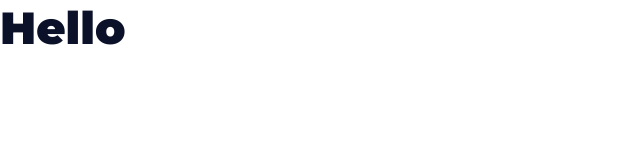
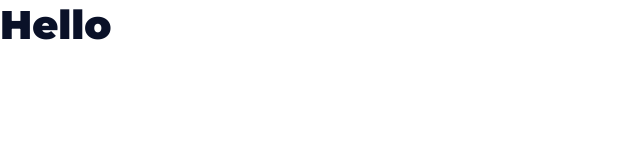
Before and after one commit to wesquel/lading-page-react, a React (Create React App) app: page / in a window 1280 px wide. Shown: the top 160 px of the page, without its empty margins (0-640 px from the left). Built offline with nearby package versions, Linux system fonts and the light colour scheme.

Commit message:
adicionando estado de upperCase no componente

```diff
--- a/src/components/Heading/index.jsx
+++ b/src/components/Heading/index.jsx
@@ -1,11 +1,25 @@
 import P from "prop-types";
 import * as Styled from "./styles";
 
-export const Heading = ({ children, light = false }) => {
-  return <Styled.Title light={light}>{children}</Styled.Title>;
+export const Heading = ({ children, colorDark = true, as = "h1", size = "huge", upperCase = false }) => {
+  return (
+    <Styled.Title colorDark={colorDark} as={as} size={size} upperCase={upperCase}>
+      {children}
+    </Styled.Title>
+  );
+};
+
+Heading.defaultProps = {
+  $colorDark: true,
+  as: "h1",
+  size: "big",
+  $upperCase: false,
 };
 
 Heading.propTypes = {
   children: P.node.isRequired,
-  light: P.bool.isRequired,
+  colorDark: P.bool,
+  upperCase: P.bool,
+  as: P.oneOf(["h1", "h2", "h3", "h4", "h5", "h6"]),
+  size: P.oneOf(["small", "medium", "big", "huge"]),
 };
--- a/src/components/Heading/styles.js
+++ b/src/components/Heading/styles.js
@@ -1,7 +1,33 @@
 import styled, { css } from "styled-components";
 
+const titleSize = {
+  small: (theme) => css`
+    font-size: ${theme.fonts.sizes.medium};
+  `,
+  medium: (theme) => css`
+    font-size: ${theme.fonts.sizes.large};
+  `,
+  big: (theme) => css`
+    font-size: ${theme.fonts.sizes.xlarge};
+  `,
+  huge: (theme) => css`
+    font-size: ${theme.fonts.sizes.xhuge};
+    ${mediaFont(theme)}
+  `,
+};
+
+const titleCase = (upperCase) => css`
+  text-transform: ${upperCase ? "uppercase" : "none"};
+`;
+const mediaFont = (theme) => css`
+  @media ${theme.media.lteMedium} {
+    font-size: ${theme.fonts.sizes.xlarge};
+  }
+`;
 export const Title = styled.h1`
-  ${({ theme, light }) => css`
-    color: ${light ? theme.colors.white : theme.colors.primaryColor};
+  ${({ theme, colorDark, size, upperCase }) => css`
+    color: ${colorDark ? theme.colors.primaryColor : theme.colors.white};
+    ${titleSize[size](theme)}
+    ${titleCase(upperCase)}
   `}
 `;
--- a/src/styles/theme.js
+++ b/src/styles/theme.js
@@ -6,9 +6,21 @@
   },
   fonts: {
     family: {
-      default: "'Open Sans', sans-serif",
+      default: "Open Sans, sans-serif",
       secondary: "'Montserrat', sans-serif",
     },
+    sizes: {
+      xsmall: "0.8rem",
+      small: "1.6rem",
+      medium: "2.4rem",
+      large: "3.2rem",
+      xlarge: "4.0rem",
+      xxlarge: "4.8rem",
+      huge: "5.6rem",
+      xhuge: "6.4rem",
+    },
   },
-  spacings: {},
+  media: {
+    lteMedium: "(max-width: 768px)",
+  },
 };
```
Also changed, not shown: src/components/Heading/stories.jsx (+4 -4 lines).
